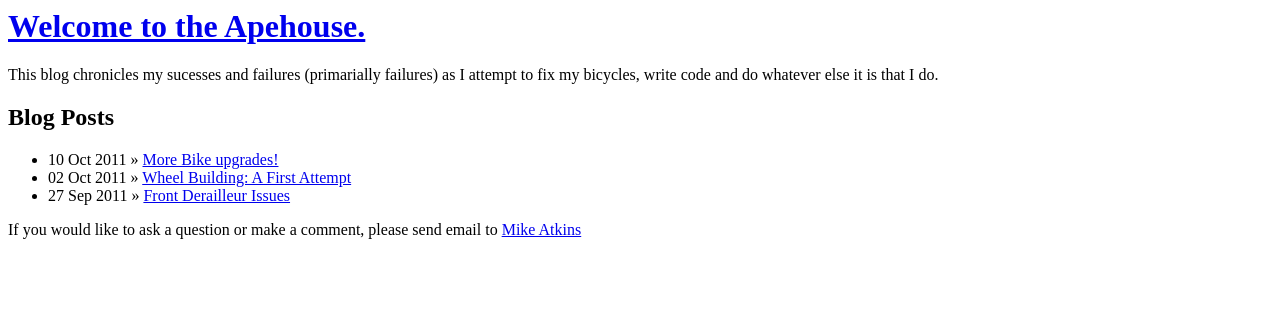
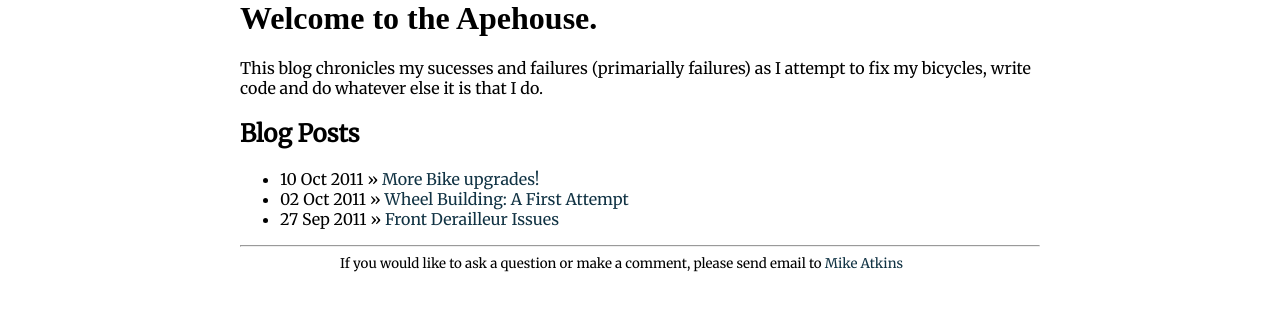
Before and after one commit to apechimp/apechimp.github.com, a Jekyll site: the page built from index.html, in a window 1280 px wide. Shown: the top 311 px of the page. Built offline with Jekyll 4.4.1, drawn with Linux system fonts in a browser that asks for light colours; some web fonts are replaced.

Commit message:
Styled the website
    * Border for images
    * Two custom fonts
    * changed margins
    * made footer smaller and below an hline
    * gave a border and different font to blockquotes
    * New text decoration and coloring for links

```diff
--- a/_layouts/main.html
+++ b/_layouts/main.html
@@ -1,6 +1,8 @@
 <head>
     <title>{{ page.title }}</title>
     <meta name="author" content="Mike Atkins"></meta>
+    <link href='http://fonts.googleapis.com/css?family=Merriweather|Aldrich'
+    rel='stylesheet' type='text/css'>
     <link rel="stylesheet" href="/css/layout.css" type="text/css">
 </head>
 
@@ -14,6 +16,7 @@
         {{ content }}
     </div>
 
+        <hr>
     <div id="footer">
         If you would like to ask a question or make a comment, please send email to
         <a href="mailto:michael.redmond.atkins@gmail.com">Mike Atkins</a>
--- a/css/layout.css
+++ b/css/layout.css
@@ -1,6 +1,56 @@
+a {
+    text-decoration: none;
+}
+
+a:link {
+    color: #134;
+}
+
+a:visited {
+    color: #535;
+}
+
+a:hover {
+    color: #CCC;
+}
+
+body {
+    font-family: "Merriweather";
+    width: 800px;
+    margin: auto;
+}
+
+h1 {
+    font-family: "Aldrich";
+}
+
+blockquote {
+    border-left: 3px solid #ccc;
+    padding-left: 15px;
+    font-family: serif;
+}
+
 img {
     width: 460px;
     display: block;
-    margin-left: auto;
-    margin-right: auto;
+    margin: auto;
+    border: 3px solid #333;
 }
+#footer {
+    display: block;
+    margin: auto;
+    width: 75%;
+    font-size: 10pt;
+}
+
+#header a:visited {
+    color: #000;
+}
+
+#header a:link {
+    color: #000;
+}
+
+#header a:hover {
+    color: #CCC;
+}
```
